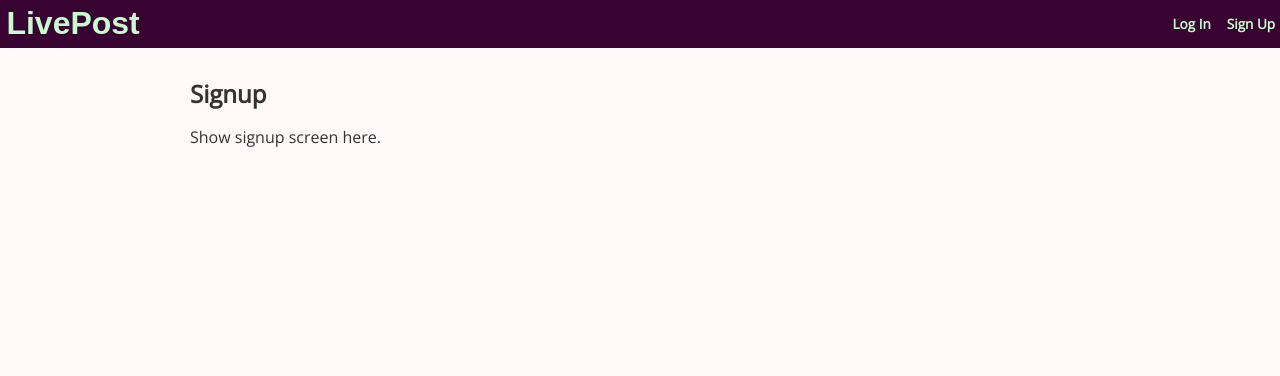
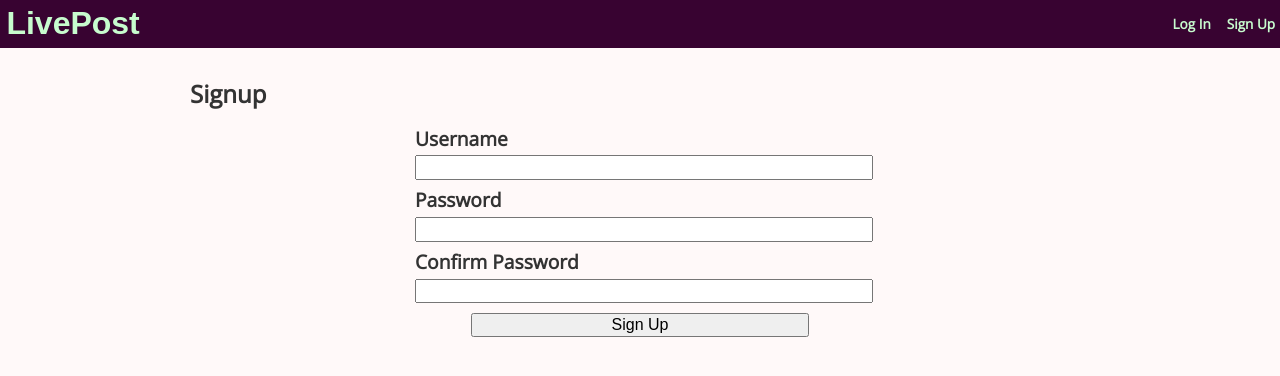
Before and after one commit to Sakeran/picture-app, a React (Create React App) app: page /signup in a window 1280 px wide. Shown: the top 376 px of the page. Built offline with nearby package versions, Linux system fonts and the light colour scheme; a web font is replaced by a local one.

Commit message:
Add Signup Page form and relevant styles

```diff
--- a/src/Pages/Signup/Signup.js
+++ b/src/Pages/Signup/Signup.js
@@ -1,10 +1,49 @@
 import React from 'react';
 
-const Signup = (props) => (
-  <div className="LoginPage">
-    <h2>Signup</h2>
-    <p>Show signup screen here.</p>
-  </div>
-);
+class Signup extends React.Component {
+
+  constructor(props) {
+    super(props);
+    this.state = {
+      username: '',
+      password: '',
+      passwordConfirm: ''
+    }
+  }
+
+  handleChange = field => e => {
+    const change = {};
+    change[field] = e.target.value;
+    this.setState(change);
+  }
+
+  submit = (e) => {
+    e.preventDefault();
+  }
+
+  render() {
+    return (
+      <div className="SignupPage">
+        <h2>Signup</h2>
+        <form>
+          <div className="field">
+            <label htmlFor="username">Username</label>
+            <input type="text" name="username" value={this.state.username} onChange={this.handleChange('username')} />
+          </div>
+          <div className="field">
+            <label htmlFor="password">Password</label>
+            <input type="password" name="password" value={this.state.password} onChange={this.handleChange('password')} />
+          </div>
+          <div className="field">
+            <label htmlFor="passwordConfirm">Confirm Password</label>
+            <input type="password" name="passwordConfirm" value={this.state.passwordConfirm} onChange={this.handleChange('passwordConfirm')} />
+          </div>
+          <input type="submit" value="Sign Up" onClick={this.submit} />
+        </form>
+      </div>
+    );
+  }
+}
+
 
 export default Signup;
--- a/src/index.css
+++ b/src/index.css
@@ -5,3 +5,34 @@ body {
   color: #333;
   font-family: 'Open Sans', sans-serif;
 }
+
+/*
+  Form selectors
+ */
+
+form {
+  max-width: 50%;
+  margin: 0 auto;
+}
+
+.field {
+  margin: 0.6em 0;
+}
+
+label {
+  font-size: 1.2em;
+  font-weight: bold;
+  display: block;
+  margin-bottom: 0.3em;
+}
+
+input[type="text"],
+input[type="password"] {
+  width: 100%;
+}
+
+input[type="submit"] {
+  display: block;
+  margin: 0 auto;
+  width: 75%;
+}
```
